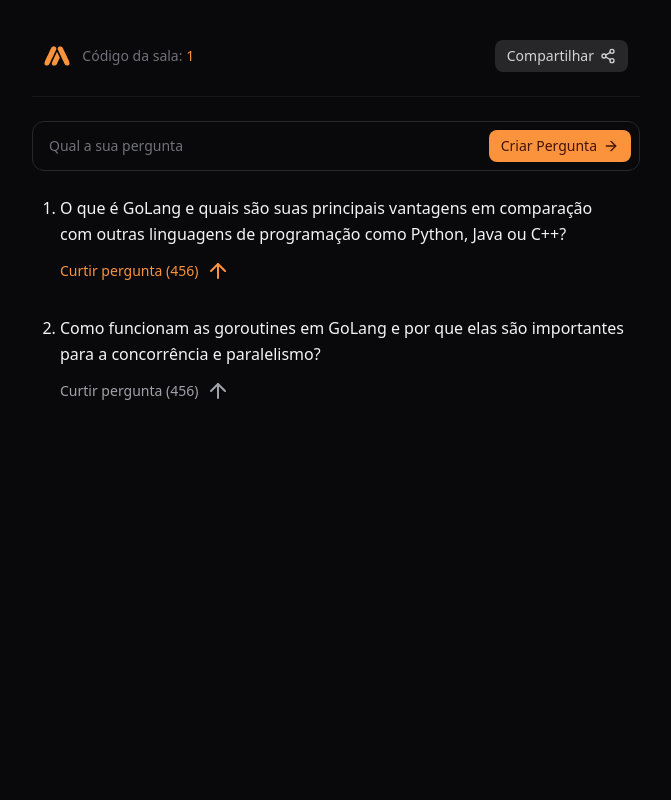
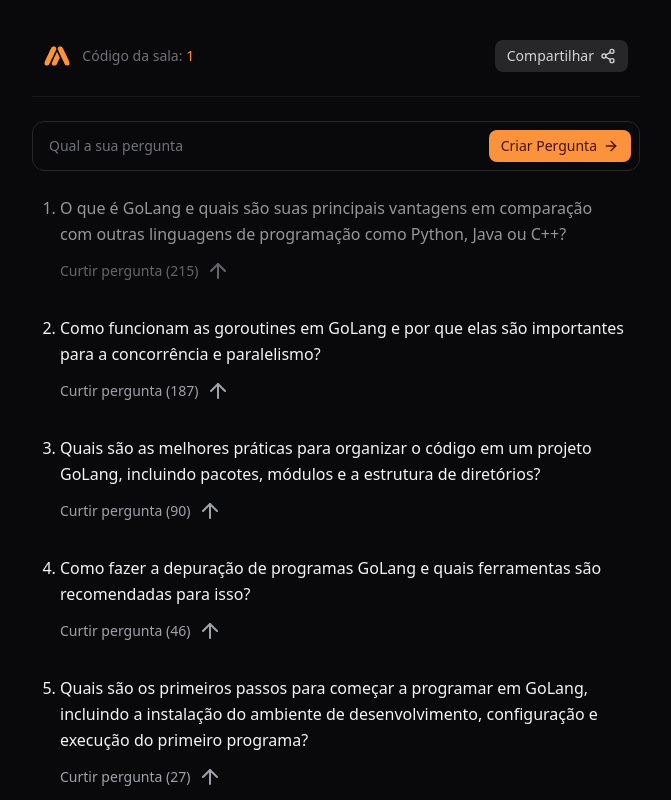
Before and after one commit to LucasAnselmoSilva12345/rocketseat-react-web, a React (Vite) app: page /room/1 in a window 1280 px wide. Shown: the top 800 px of the page, without its empty margins (304-975 px from the left). Built offline with nearby package versions, Linux system fonts and the light colour scheme.

Commit message:
feat: Message component
Signed-off-by: LucasAnselmoSilva12345 <lucasanselmodasilva02@gmail.com>

```diff
--- /dev/null
+++ b/src/components/message.tsx
@@ -0,0 +1,50 @@
+import { ArrowUp } from 'lucide-react';
+import { useState } from 'react';
+
+interface IMessage {
+  textMessage: string;
+  amountOfReactions: number;
+  answered?: boolean;
+}
+
+export function Message({
+  textMessage,
+  amountOfReactions,
+  answered = false,
+}: IMessage) {
+  const [hasReacted, setHasReacted] = useState(false);
+
+  function handleReactToMessage() {
+    setHasReacted(true);
+  }
+
+  function handleRemoveReactToMessage() {
+    setHasReacted(false);
+  }
+
+  return (
+    <li
+      data-answered={answered}
+      className="ml-4 leading-relaxed text-base text-zinc-100 data-[answered=true]:opacity-60 data-[answered=true]:pointer-events-none"
+    >
+      {textMessage}
+      {hasReacted ? (
+        <button
+          type="submit"
+          onClick={handleRemoveReactToMessage}
+          className="mt-3 flex items-center gap-2 text-orange-400 text-sm font-medium hover:text-orange-500"
+        >
+          Curtiu pergunta ({amountOfReactions}) <ArrowUp className="zize-4" />
+        </button>
+      ) : (
+        <button
+          type="submit"
+          onClick={handleReactToMessage}
+          className="mt-3 flex items-center gap-2 text-zinc-400 text-sm font-medium hover:text-zinc-300"
+        >
+          Curtir pergunta ({amountOfReactions}) <ArrowUp className="zize-4" />
+        </button>
+      )}
+    </li>
+  );
+}
--- a/src/pages/room.tsx
+++ b/src/pages/room.tsx
@@ -1,7 +1,8 @@
 import { useParams } from 'react-router-dom';
 import amaLogo from '../assets/ama-logo.svg';
-import { ArrowRight, ArrowUp, Share2 } from 'lucide-react';
+import { ArrowRight, Share2 } from 'lucide-react';
 import { toast } from 'sonner';
+import { Message } from '../components/message';
 
 export function Room() {
   const { roomId } = useParams();
@@ -58,26 +59,35 @@ export function Room() {
       </form>
 
       <ol className="list-decimal list-outside px-3 space-y-8 ">
-        <li className="ml-4 leading-relaxed text-base text-zinc-100">
-          O que é GoLang e quais são suas principais vantagens em comparação com
-          outras linguagens de programação como Python, Java ou C++?
-          <button
-            type="submit"
-            className="mt-3 flex items-center gap-2 text-orange-400 text-sm font-medium hover:text-orange-500"
-          >
-            Curtir pergunta (456) <ArrowUp className="zize-4" />
-          </button>
-        </li>
-        <li className="ml-4 leading-relaxed text-base text-zinc-100">
-          Como funcionam as goroutines em GoLang e por que elas são importantes
-          para a concorrência e paralelismo?
-          <button
-            type="submit"
-            className="mt-3 flex items-center gap-2 text-zinc-400 text-sm font-medium hover:text-zinc-300"
-          >
-            Curtir pergunta (456) <ArrowUp className="zize-4" />
-          </button>
-        </li>
+        <Message
+          textMessage="O que é GoLang e quais são suas principais vantagens em comparação com outras linguagens de programação como Python, Java ou C++?"
+          amountOfReactions={215}
+          answered
+        />
+        <Message
+          textMessage="Como funcionam as goroutines em GoLang e por que elas são importantes para a concorrência e paralelismo?"
+          amountOfReactions={187}
+        />
+
+        <Message
+          textMessage="Quais são as melhores práticas para organizar o código em um projeto GoLang, incluindo pacotes, módulos e a estrutura de diretórios?"
+          amountOfReactions={90}
+        />
+
+        <Message
+          textMessage="Como fazer a depuração de programas GoLang e quais ferramentas são recomendadas para isso?"
+          amountOfReactions={46}
+        />
+
+        <Message
+          textMessage="Quais são os primeiros passos para começar a programar em GoLang, incluindo a instalação do ambiente de desenvolvimento, configuração e execução do primeiro programa?"
+          amountOfReactions={27}
+        />
+
+        <Message
+          textMessage="Como funciona o gerenciamento de memória em GoLang, incluindo a coleta de lixo (garbage collection)? Quais são as implicações de desempenho e como otimizar o uso de memória em programas Go? Quais são as diferenças entre alocação na stack e no heap, e como essas diferenças afetam a eficiência do programa?"
+          amountOfReactions={8}
+        />
       </ol>
     </div>
   );
```
